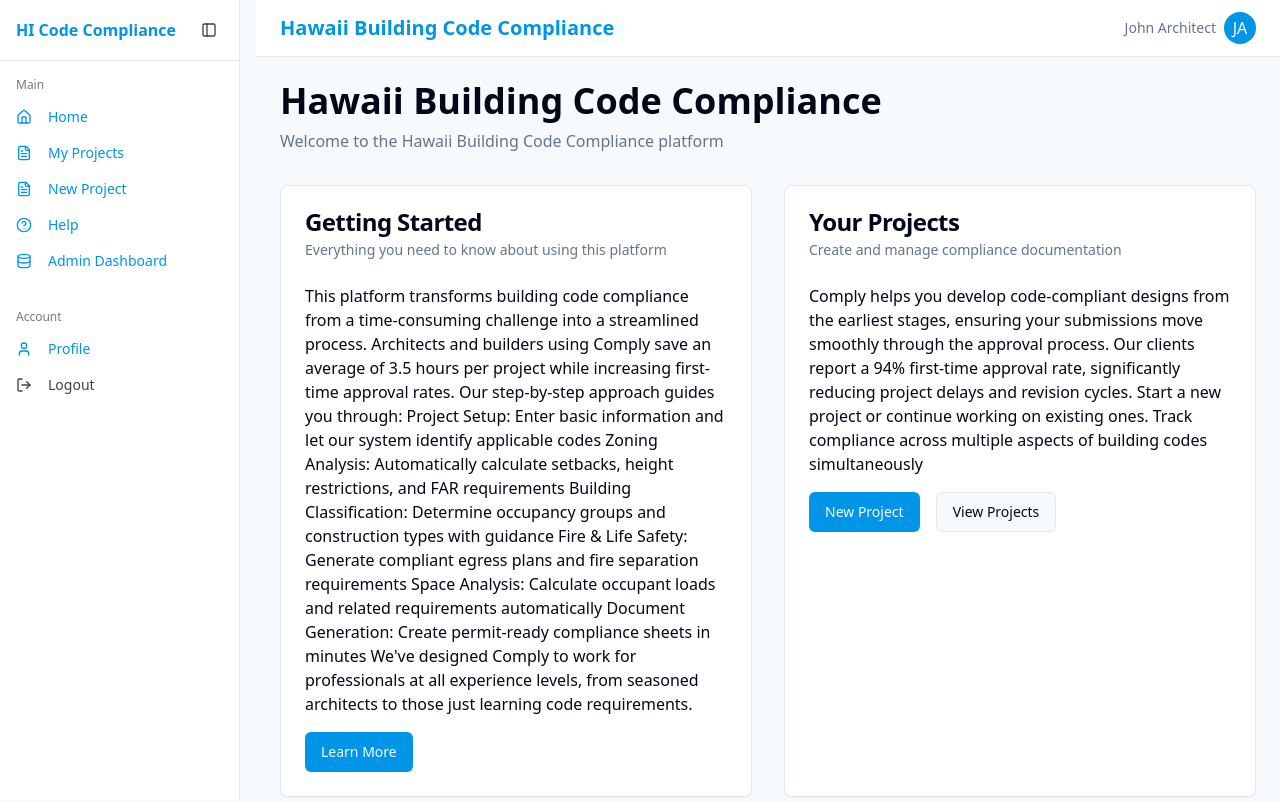
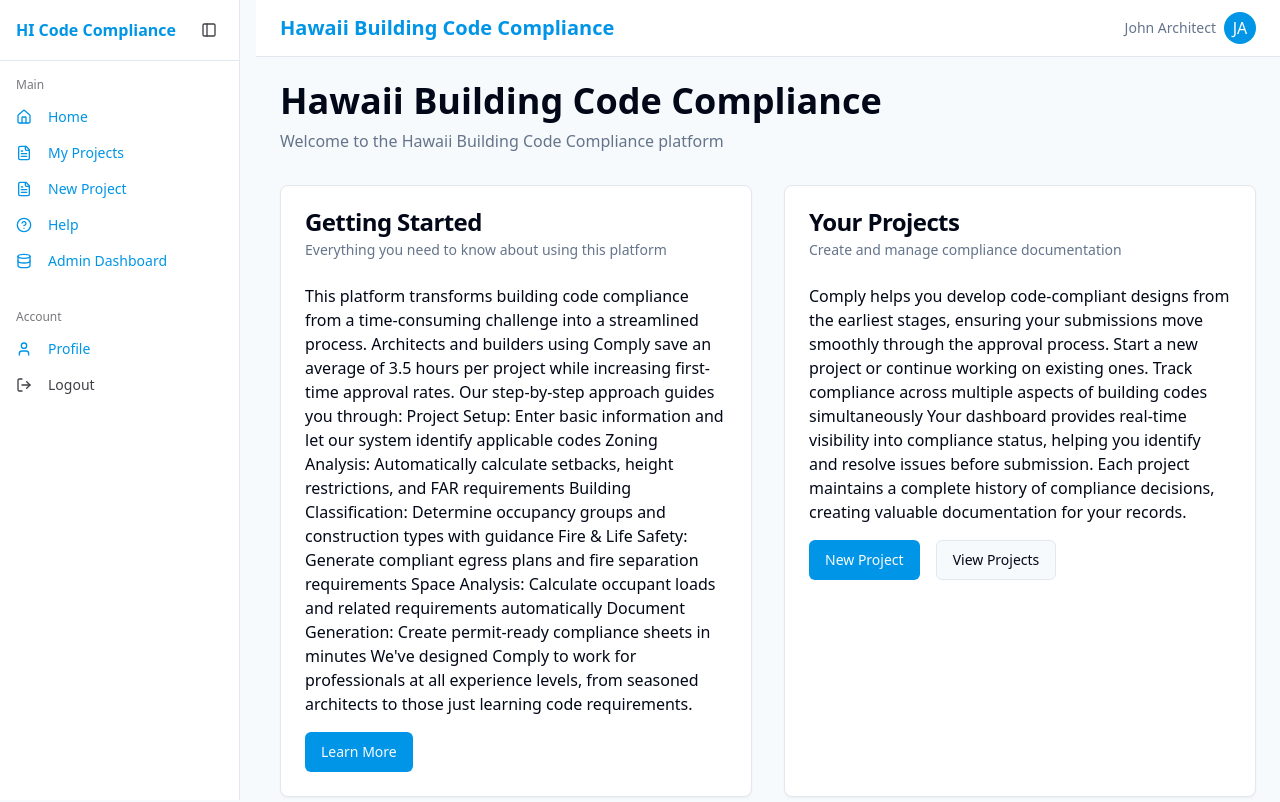
Before and after one commit to tpvfmilk/honolulu-code-compass, a React (Vite) app: page / in a window 1280 px wide. Shown: the top 802 px of the page. Built offline with nearby package versions, Linux system fonts and the light colour scheme.

Commit message:
Visual edit in Lovable
Edited UI in Lovable

```diff
--- a/src/pages/Index.tsx
+++ b/src/pages/Index.tsx
@@ -60,12 +60,11 @@ Document Generation: Create permit-ready compliance sheets in minutes We've desi
               </CardDescription>
             </CardHeader>
             <CardContent className="space-y-4">
-              <p>Comply helps you develop code-compliant designs from the earliest stages, ensuring your submissions move smoothly through the approval process. Our clients report a 94% first-time approval rate, significantly reducing project delays and revision cycles.
+              <p>Comply helps you develop code-compliant designs from the earliest stages, ensuring your submissions move smoothly through the approval process.
 
+ Start a new project or continue working on existing ones. Track compliance across multiple aspects of building codes simultaneously
 
-
-
-Start a new project or continue working on existing ones. Track compliance across multiple aspects of building codes simultaneously</p>
+Your dashboard provides real-time visibility into compliance status, helping you identify and resolve issues before submission. Each project maintains a complete history of compliance decisions, creating valuable documentation for your records.</p>
               <div className="flex justify-start space-x-4">
                 <Button asChild>
                   <Link to="/project/new">New Project</Link>
```
